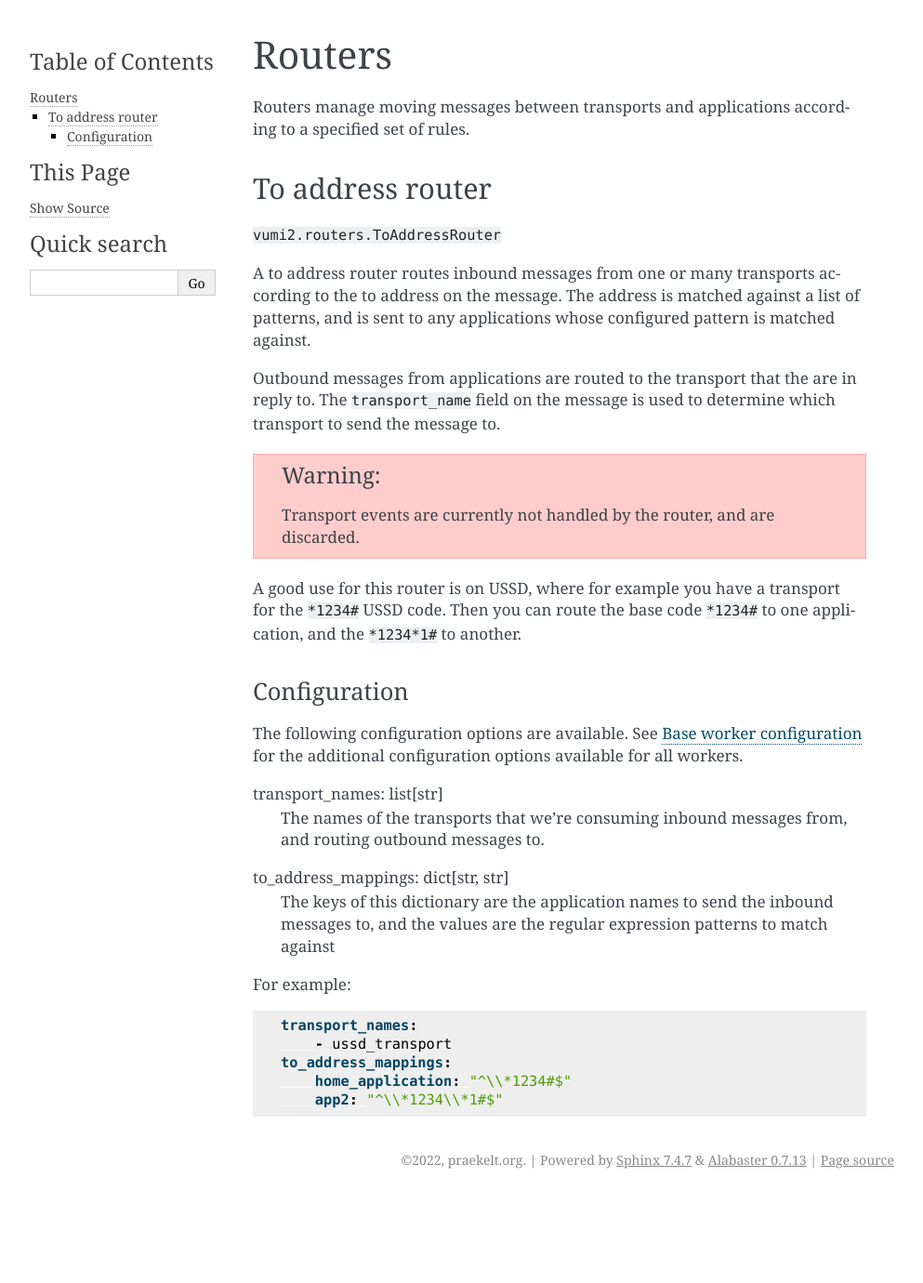
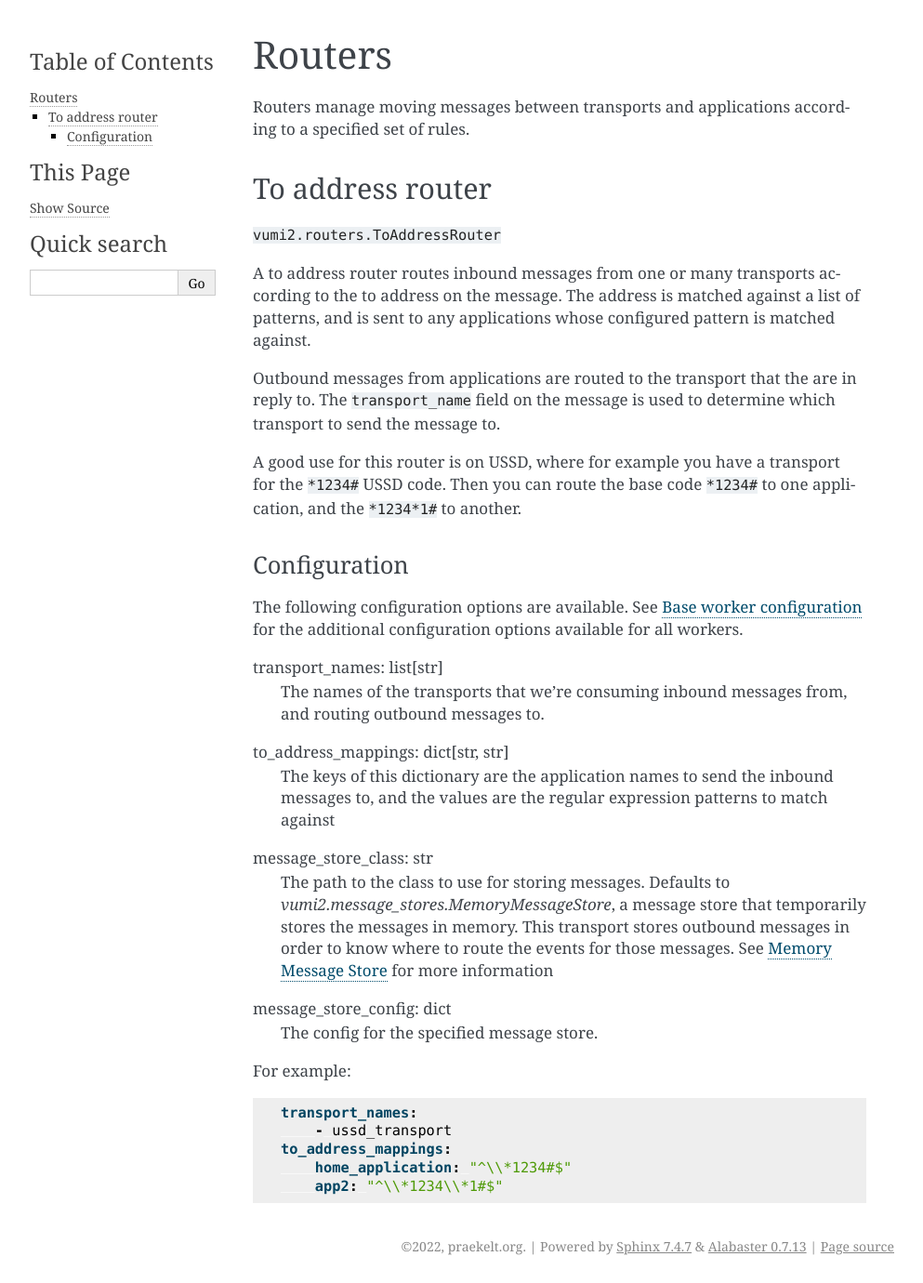
Before and after one commit to praekeltfoundation/vumi2, a Sphinx documentation site: the page built from docs/routers.rst, in a window 1280 px wide. Shown: the whole page at 93% size, without its empty margins (148-1141 px from the left). Built offline with Sphinx 7.4.7, drawn with Linux system fonts in a browser that asks for light colours; before the commit the page ends 1287 px from its top, so only the background shows below that.

Commit message:
Update docs for router and message store changes

```diff
--- a/docs/index.rst
+++ b/docs/index.rst
@@ -13,6 +13,7 @@ Welcome to vumi2's documentation!
    config
    routers
    transports
+   message_stores
 
 
 
--- a/docs/routers.rst
+++ b/docs/routers.rst
@@ -19,9 +19,6 @@ Outbound messages from applications are routed to the transport that the are in
 to. The ``transport_name`` field on the message is used to determine which transport
 to send the message to.
 
-.. warning::
-    Transport events are currently not handled by the router, and are discarded.
-
 A good use for this router is on USSD, where for example you have a transport for the
 ``*1234#`` USSD code. Then you can route the base code ``*1234#`` to one application,
 and the ``*1234*1#`` to another.
@@ -37,6 +34,10 @@ transport_names: list[str]
 to_address_mappings: dict[str, str]
     The keys of this dictionary are the application names to send the inbound messages
     to, and the values are the regular expression patterns to match against
+message_store_class: str
+    The path to the class to use for storing messages. Defaults to `vumi2.message_stores.MemoryMessageStore`, a message store that temporarily stores the messages in memory. This transport stores outbound messages in order to know where to route the events for those messages. See :ref:`memory-message-store` for more information
+message_store_config: dict
+    The config for the specified message store.
 
 For example:
 
```
Also changed, not shown: docs/message_stores.rst (added, +24 -0 lines).
